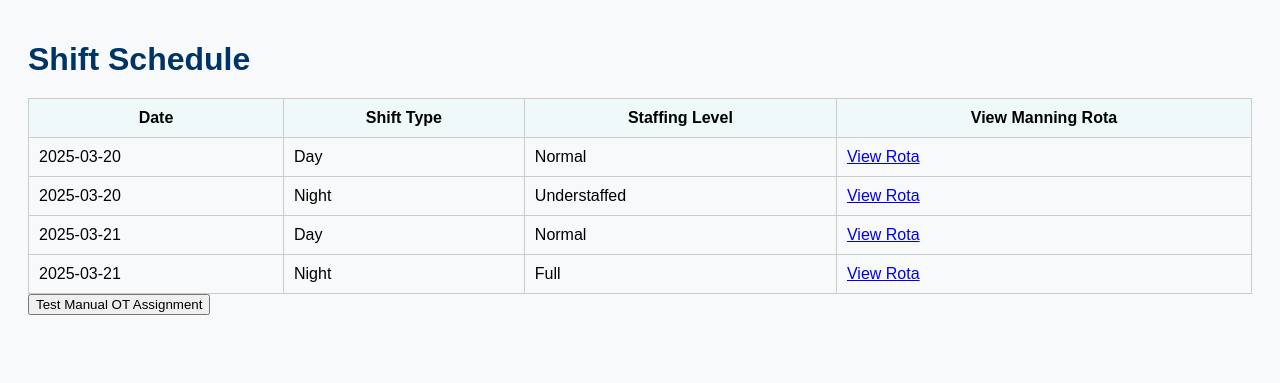
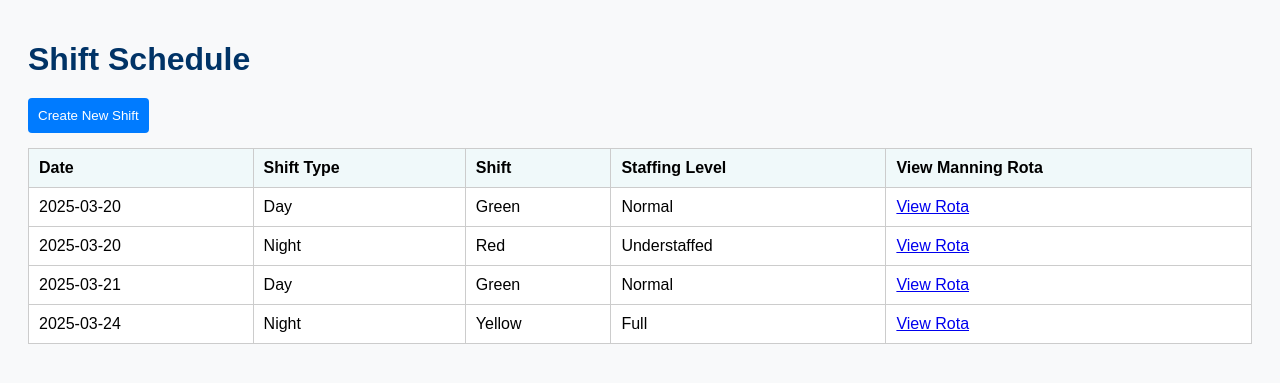
Before and after one commit to Deepeshpatel11/Labor-Tool, a Django app: page /shifts/ in a window 1280 px wide. Shown: the part 56-439 px from the top of the page. Run offline with Django 5.2, Linux system fonts and the light colour scheme.

Commit message:
Update shifts/index.html

```diff
--- a/labour_management/labour_management/static/css/style.css
+++ b/labour_management/labour_management/static/css/style.css
@@ -40,6 +40,127 @@ td {
 .container {
   padding: 20px;
 }
+
+
+/* Employee - index Page Styles */
+
+.page-title {
+  margin-top: 20px;
+  color: #003366;
+}
+
+.action-bar {
+  margin-bottom: 15px;
+}
+
+.btn-add {
+  background-color: #007bff;
+  color: white;
+  padding: 10px;
+  border: none;
+  border-radius: 4px;
+  cursor: pointer;
+}
+
+.employee-table {
+  width: 100%;
+  border-collapse: collapse;
+  background-color: white;
+}
+
+.employee-table th,
+.employee-table td {
+  border: 1px solid #ccc;
+  padding: 10px;
+  text-align: left;
+}
+
+.btn-edit,
+.btn-delete {
+  padding: 5px 10px;
+  margin-right: 5px;
+  border: none;
+  border-radius: 4px;
+  cursor: pointer;
+}
+
+.btn-edit {
+  background-color: #ffc107;
+}
+
+.btn-delete {
+  background-color: #dc3545;
+  color: white;
+}
+
+.status-active {
+  color: green;
+  font-weight: bold;
+}
+
+.status-inactive {
+  color: red;
+  font-weight: bold;
+}
+
+.modal {
+  display: none;
+  position: fixed;
+  z-index: 1;
+  left: 0;
+  top: 0;
+  width: 100%;
+  height: 100%;
+  overflow: auto;
+  background-color: rgba(0, 0, 0, 0.4);
+}
+
+.modal-content {
+  background-color: white;
+  margin: 10% auto;
+  padding: 20px;
+  width: 40%;
+  border-radius: 8px;
+}
+
+.close {
+  float: right;
+  font-size: 28px;
+  cursor: pointer;
+}
+
+
+/* Shifts - App */
+/* Shifts - Index page */
+.modal {
+  display: none;
+  position: fixed;
+  z-index: 10;
+  left: 0;
+  top: 0;
+  width: 100%;
+  height: 100%;
+  overflow: auto;
+  background-color: rgba(0,0,0,0.4);
+}
+
+.modal-content {
+  background-color: #fff;
+  margin: 10% auto;
+  padding: 20px;
+  border-radius: 8px;
+  width: 300px;
+  box-shadow: 0 0 10px rgba(0,0,0,0.3);
+}
+
+.close-btn {
+  float: right;
+  font-size: 20px;
+  font-weight: bold;
+  cursor: pointer;
+}
+
+
 
 /* Manning Rota */
 /* Container to hold all lines and sections in a row with wrapping */
@@ -157,91 +278,3 @@ h2 {
     position: static; /* Disable sticky headers on mobile */
   }
 }
-
-
-/* Employee - index Page Styles */
-
-.page-title {
-  margin-top: 20px;
-  color: #003366;
-}
-
-.action-bar {
-  margin-bottom: 15px;
-}
-
-.btn-add {
-  background-color: #007bff;
-  color: white;
-  padding: 10px;
-  border: none;
-  border-radius: 4px;
-  cursor: pointer;
-}
-
-.employee-table {
-  width: 100%;
-  border-collapse: collapse;
-  background-color: white;
-}
-
-.employee-table th,
-.employee-table td {
-  border: 1px solid #ccc;
-  padding: 10px;
-  text-align: left;
-}
-
-.btn-edit,
-.btn-delete {
-  padding: 5px 10px;
-  margin-right: 5px;
-  border: none;
-  border-radius: 4px;
-  cursor: pointer;
-}
-
-.btn-edit {
-  background-color: #ffc107;
-}
-
-.btn-delete {
-  background-color: #dc3545;
-  color: white;
-}
-
-.status-active {
-  color: green;
-  font-weight: bold;
-}
-
-.status-inactive {
-  color: red;
-  font-weight: bold;
-}
-
-.modal {
-  display: none;
-  position: fixed;
-  z-index: 1;
-  left: 0;
-  top: 0;
-  width: 100%;
-  height: 100%;
-  overflow: auto;
-  background-color: rgba(0, 0, 0, 0.4);
-}
-
-.modal-content {
-  background-color: white;
-  margin: 10% auto;
-  padding: 20px;
-  width: 40%;
-  border-radius: 8px;
-}
-
-.close {
-  float: right;
-  font-size: 28px;
-  cursor: pointer;
-}
--- a/labour_management/labour_management/static/js/scripts.js
+++ b/labour_management/labour_management/static/js/scripts.js
@@ -1,4 +1,4 @@
-// JavaScript for employee modal actions
+// JavaScript for employee/index.html modal actions
 
 function openEditForm() {
   document.getElementById('editFormModal').style.display = 'block';
@@ -18,3 +18,50 @@ function openEditForm() {
     alert("Employee deleted (placeholder logic)");
   }
 }
+
+// JavaScript for Shift/index.html
+
+document.addEventListener("DOMContentLoaded", function () {
+  const startDate = new Date("2024-12-29"); // Green (Day), Red (Night)
+  const shiftNames = {
+    Day: ["Green", "Green", "Green", "Green", "Blue", "Blue", "Blue", "Blue"],
+    Night: ["Red", "Red", "Red", "Red", "Yellow", "Yellow", "Yellow", "Yellow"]
+  };
+
+  const cells = document.querySelectorAll(".shift-name");
+
+  cells.forEach(cell => {
+    const date = new Date(cell.dataset.date);
+    const type = cell.dataset.type;
+
+    const diffDays = Math.floor((date - startDate) / (1000 * 60 * 60 * 24));
+    const cycleIndex = diffDays % 8;
+
+    const shift = shiftNames[type] ? shiftNames[type][cycleIndex] : "N/A";
+    cell.textContent = shift;
+  });
+});
+
+
+  // Modal open/close logic
+document.addEventListener('DOMContentLoaded', () => {
+  const modal = document.getElementById('createShiftModal');
+  const openBtn = document.getElementById('openCreateShiftModal');
+  const closeBtn = document.getElementById('closeModalBtn');
+
+  if (openBtn && closeBtn && modal) {
+    openBtn.addEventListener('click', () => {
+      modal.style.display = 'block';
+    });
+
+    closeBtn.addEventListener('click', () => {
+      modal.style.display = 'none';
+    });
+
+    window.addEventListener('click', (event) => {
+      if (event.target === modal) {
+        modal.style.display = 'none';
+      }
+    });
+  }
+});
--- a/labour_management/shifts/templates/shifts/index.html
+++ b/labour_management/shifts/templates/shifts/index.html
@@ -4,11 +4,18 @@
 
 {% block content %}
 <h1>Shift Schedule</h1>
-    <table border="1" width="100%">
+
+<div class="action-bar">
+    <button id="openCreateShiftModal" class="btn-add">Create New Shift</button>
+</div>
+
+
+<table class="employee-table">
     <thead>
         <tr>
             <th>Date</th>
             <th>Shift Type</th>
+            <th>Shift</th>
             <th>Staffing Level</th>
             <th>View Manning Rota</th>
         </tr>
@@ -18,16 +25,33 @@
         <tr>
             <td>{{ shift.date }}</td>
             <td>{{ shift.shift_type }}</td>
+            <td class="shift-name" data-date="{{ shift.date }}" data-type="{{ shift.shift_type }}">Loading...</td>
             <td>{{ shift.staffing }}</td>
             <td><a href="{% url 'manning_rota' shift.date shift.shift_type %}">View Rota</a></td>
-                    </td>
         </tr>
         {% endfor %}
     </tbody>
 </table>
 
-    <!-- Test link for OT assignment page -->
-    <a href="{% url 'shift_detail' %}">
-        <button>Test Manual OT Assignment</button>
-    </a>
+<!-- Modal for Creating Shift -->
+<div id="createShiftModal" class="modal">
+    <div class="modal-content">
+      <span class="close-btn" id="closeModalBtn">&times;</span>
+      <h3>Create New Shift</h3>
+      <form id="createShiftForm">
+        <label for="shiftDate">Date:</label>
+        <input type="date" id="shiftDate" name="shiftDate" required>
+
+        <label for="shiftType">Shift Type:</label>
+        <select id="shiftType" name="shiftType" required>
+          <option value="Day">Day</option>
+          <option value="Night">Night</option>
+        </select>
+
+        <button type="submit">Create Shift</button>
+      </form>
+    </div>
+  </div>
+
+
 {% endblock %}
--- a/labour_management/shifts/views.py
+++ b/labour_management/shifts/views.py
@@ -5,7 +5,7 @@ shifts_data = [
     {"date": "2025-03-20", "shift_type": "Day", "staffing": "Normal"},
     {"date": "2025-03-20", "shift_type": "Night", "staffing": "Understaffed"},
     {"date": "2025-03-21", "shift_type": "Day", "staffing": "Normal"},
-    {"date": "2025-03-21", "shift_type": "Night", "staffing": "Full"},
+    {"date": "2025-03-24", "shift_type": "Night", "staffing": "Full"},
 ]
 
 # Sample manning rota data
```
Lines whose indentation alone changed are shown as unchanged.
